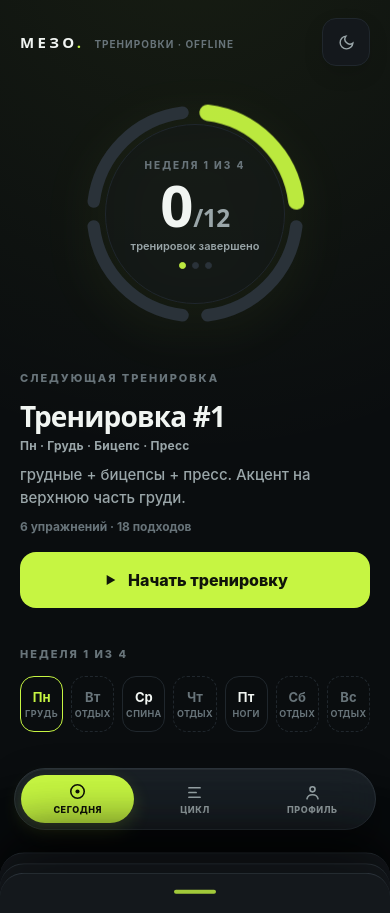
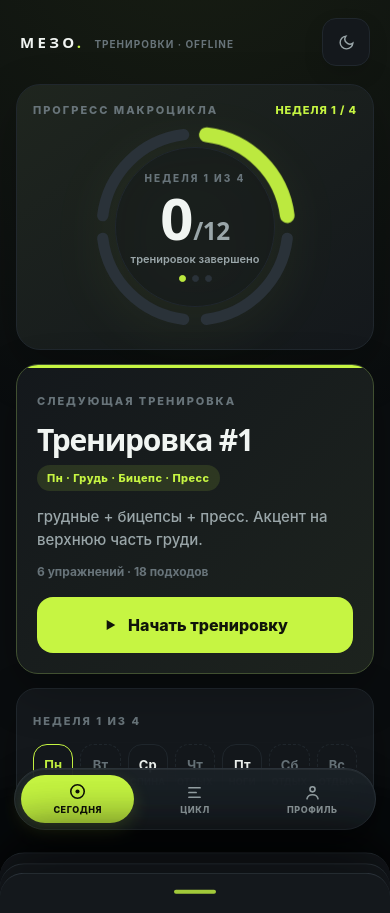
Before and after one commit to jumpipgo/TREN, a React (Vite) app: page / in a window 390 px wide. Before the commit the page ends 844 px from the top, so only its background shows below. Built offline with nearby package versions, Linux system fonts and the light colour scheme.

Commit message:
style: redesign mobile home dashboard

```diff
--- a/src/components/HomeScreen.tsx
+++ b/src/components/HomeScreen.tsx
@@ -100,7 +100,8 @@ export function HomeScreen({ visible, onOpenDay, onOpenCycle, onToast, onCelebra
         </button>
       </header>
       <div id="homeBody">
-        <section className="hero">
+        <section className="hero home-overview">
+          <div className="overview-top"><span className="label">прогресс макроцикла</span><span className="overview-week">{completed ? 'завершено' : `неделя ${week} / 4`}</span></div>
           <div className="ring"><ProgressRing state={state} currentDay={currentDay} /> <div className="ring-c">{center}</div></div>
         </section>
 
--- a/src/styles.css
+++ b/src/styles.css
@@ -117,8 +117,10 @@ body.on-day #nav{transform:translateX(-50%) translateY(130px);opacity:0;pointer-
 /* ============================================================
    HOME — кольцо цикла + «Сегодня»
    ============================================================ */
-.hero{display:flex;flex-direction:column;align-items:center;padding:32px 20px 14px}
-.ring{position:relative;width:min(224px,100%);height:auto;aspect-ratio:1;filter:drop-shadow(0 12px 24px color-mix(in srgb,var(--lime) 8%,transparent))}
+.hero{display:flex;flex-direction:column;align-items:center;width:calc(100% - 32px);max-width:720px;margin:14px auto 0;padding:18px 16px 20px;border:1px solid var(--line-soft);border-radius:24px;background:linear-gradient(145deg,color-mix(in srgb,var(--surface) 94%,var(--lime) 6%),var(--surface));box-shadow:var(--shadow)}
+.overview-top{width:100%;display:flex;align-items:center;justify-content:space-between;gap:12px}
+.overview-week{color:var(--lime);font:800 11px var(--font-body);letter-spacing:.08em;text-transform:uppercase;white-space:nowrap}
+.ring{position:relative;width:min(204px,100%);height:auto;aspect-ratio:1;margin-top:8px;filter:drop-shadow(0 12px 24px color-mix(in srgb,var(--lime) 8%,transparent))}
 .ring::before{content:'';position:absolute;inset:22px;border:1px solid var(--line-soft);border-radius:50%;background:color-mix(in srgb,var(--surface) 52%,transparent)}
 .ring svg{width:100%;height:100%;display:block;position:relative}
 .ring-c{position:absolute;inset:0;display:flex;flex-direction:column;align-items:center;justify-content:center;gap:5px;z-index:1}
@@ -137,11 +139,12 @@ body.on-day #nav{transform:translateX(-50%) translateY(130px);opacity:0;pointer-
 .seg.cur{stroke:var(--lime);opacity:.55;stroke-width:12;animation:seg-pulse 2.2s ease-in-out infinite}
 @keyframes seg-pulse{50%{opacity:.95;stroke-width:13}}
 
-.today{padding:24px 20px 10px;max-width:560px;margin:0 auto;width:100%}
-.t-title{font:700 28px/1.15 var(--font-display);letter-spacing:-.03em;margin:10px 0 6px}
-.t-tag{font:700 12px var(--font-body);color:var(--dim);letter-spacing:.02em}
-.t-goal{color:var(--dim);font:500 15px/1.55 var(--font-body);margin-top:10px}
-.t-meta{font:700 12px var(--font-body);color:var(--faint);margin-top:10px}
+.today{position:relative;width:calc(100% - 32px);max-width:560px;margin:14px auto 0;padding:22px 20px 20px;border:1px solid color-mix(in srgb,var(--lime) 20%,var(--line-soft));border-radius:22px;background:linear-gradient(135deg,var(--surface),color-mix(in srgb,var(--lime) 5%,var(--surface)));box-shadow:var(--shadow);overflow:hidden}
+.today::before{content:'';position:absolute;left:0;right:0;top:0;height:3px;background:var(--lime)}
+.t-title{font:700 30px/1.12 var(--font-display);letter-spacing:-.04em;margin:10px 0 8px}
+.t-tag{display:inline-flex;align-items:center;width:fit-content;padding:6px 10px;border-radius:999px;background:var(--lime-soft);font:800 11px var(--font-body);color:var(--lime);letter-spacing:.04em}
+.t-goal{color:var(--dim);font:500 15px/1.55 var(--font-body);margin-top:14px;overflow-wrap:anywhere}
+.t-meta{font:700 12px var(--font-body);color:var(--faint);margin-top:12px;overflow-wrap:anywhere}
 .btn-primary{
   display:flex;align-items:center;justify-content:center;gap:10px;
   width:100%;min-height:56px;height:auto;border-radius:16px;
@@ -153,7 +156,7 @@ body.on-day #nav{transform:translateX(-50%) translateY(130px);opacity:0;pointer-
 .btn-primary svg{width:16px;height:16px}
 .btn-primary small{font:700 12px;opacity:.72}
 
-.stats{display:flex;margin:18px 20px 0;border:1px solid var(--line-soft);border-radius:18px;background:var(--surface);overflow:hidden;max-width:560px;box-shadow:var(--shadow)}
+.stats{display:flex;width:calc(100% - 32px);margin:14px auto 0;border:1px solid var(--line-soft);border-radius:18px;background:var(--surface);overflow:hidden;max-width:560px;box-shadow:var(--shadow)}
 .st3{min-width:0;padding:15px 8px;text-align:center}
 .st3:first-child{flex:1.35}
 .st3{flex:1}
@@ -162,8 +165,8 @@ body.on-day #nav{transform:translateX(-50%) translateY(130px);opacity:0;pointer-
 .st3 span{font:800 9px var(--font-body);letter-spacing:.14em;text-transform:uppercase;color:var(--faint);margin-top:2px;overflow-wrap:anywhere}
 .st3b{justify-content:center;flex-wrap:wrap;row-gap:2px;text-align:center}
 
-.week{padding:22px 20px 8px;max-width:560px;margin:0 auto;width:100%}
-.wk-chips{display:grid;grid-template-columns:repeat(7,minmax(0,1fr));gap:8px;margin-top:10px}
+.week{width:calc(100% - 32px);max-width:560px;margin:14px auto 0;padding:18px 16px 16px;border:1px solid var(--line-soft);border-radius:20px;background:var(--surface);box-shadow:var(--shadow)}
+.wk-chips{display:grid;grid-template-columns:repeat(7,minmax(0,1fr));gap:7px;margin-top:12px}
 .wd{
   min-width:0;height:56px;border-radius:14px;
   border:1px solid var(--line-soft);
@@ -179,7 +182,7 @@ body.on-day #nav{transform:translateX(-50%) translateY(130px);opacity:0;pointer-
 .wd.now b{color:var(--lime)}
 
 /* milestone */
-.done-hero{padding:26px 20px;max-width:560px;margin:0 auto}
+.done-hero{width:calc(100% - 32px);max-width:560px;margin:14px auto 0;padding:24px 20px;border:1px solid color-mix(in srgb,var(--lime) 24%,var(--line-soft));border-radius:22px;background:var(--surface);box-shadow:var(--shadow)}
 .done-hero h2{font:700 24px/1.25 var(--font-display);margin:10px 0 12px}
 .done-hero p{color:var(--dim);font:500 15px/1.6}
 .done-hero p+p{margin-top:10px}
@@ -641,7 +644,8 @@ body.on-day #toast{top:calc(78px + env(safe-area-inset-top))}
 }
 @media(min-width:768px){
   .goal-line{margin-left:auto;margin-right:auto;max-width:720px}
-  .today,.done-hero,.week{padding-left:0;padding-right:0}
+  .today{padding-left:20px;padding-right:20px}
+  .week{padding-left:16px;padding-right:16px}
   .ex{padding:20px 20px 12px;--set-grid:38px 18px 40px minmax(80px,1fr) 40px 76px;--set-gap:8px}
 }
 @media(hover:hover) and (pointer:fine){
```
